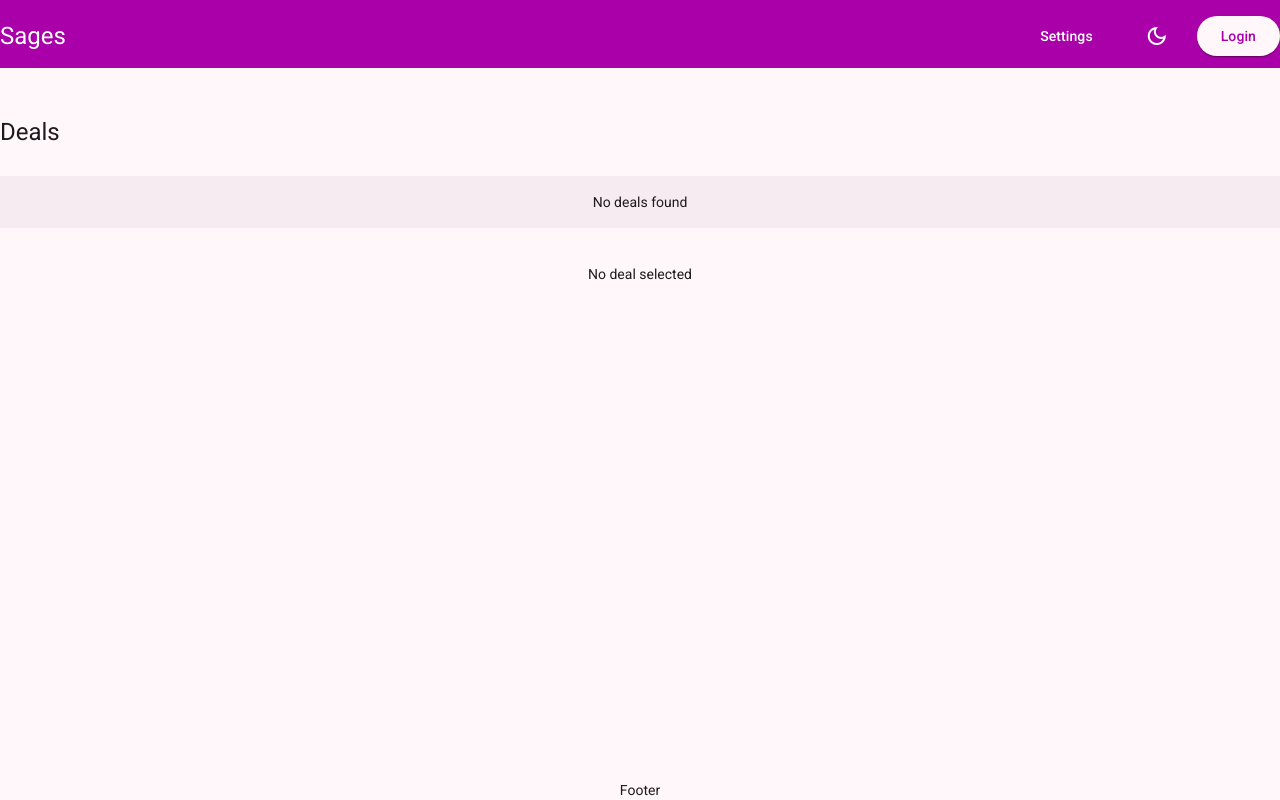
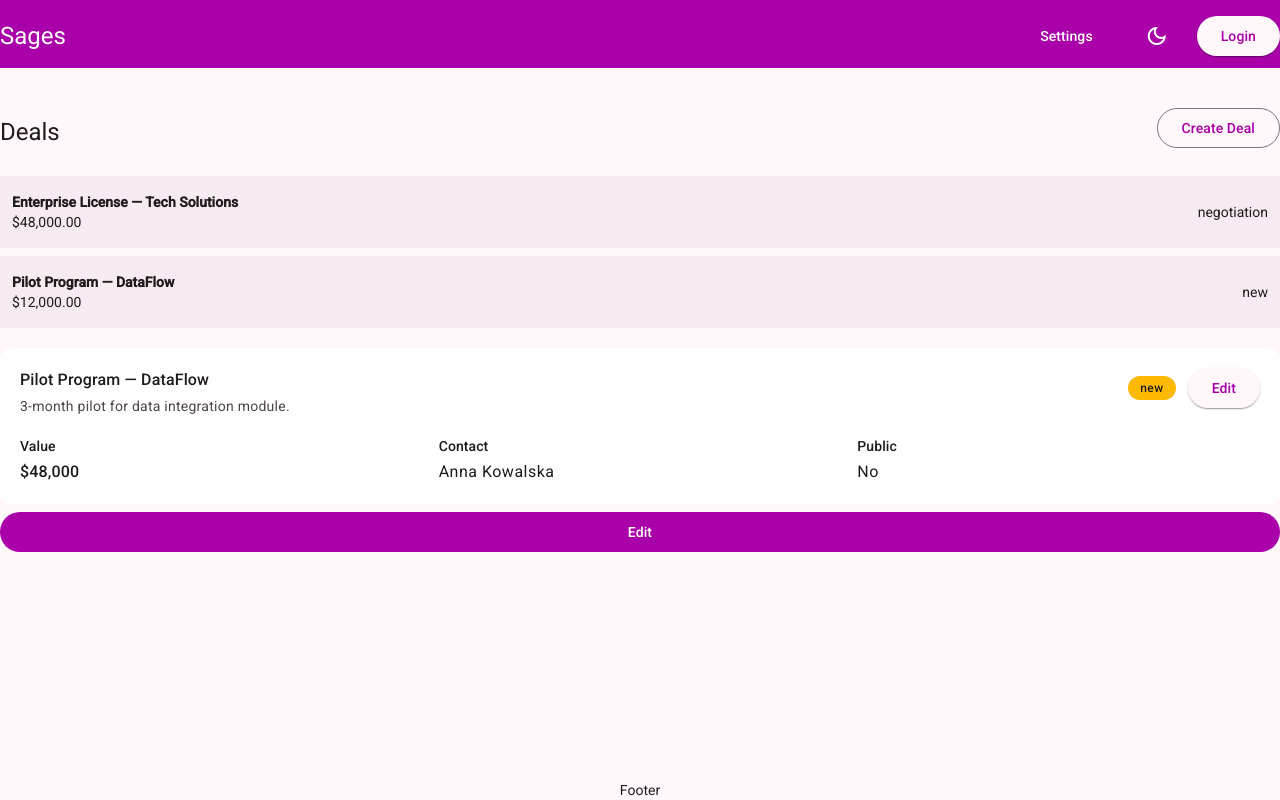
Before and after one commit to ev45ive/sages-angular-open-1026, an Angular app: page /deals in a window 1280 px wide. Built offline with nearby package versions, Linux system fonts and the light colour scheme.

Commit message:
<button mat-stroked-button (click)="createDeal()">Create Deal</button>

```diff
--- a/src/app/features/deals/pages/deals-search/deals-search.page.ts
+++ b/src/app/features/deals/pages/deals-search/deals-search.page.ts
@@ -1,4 +1,6 @@
 import { Component, computed, signal } from '@angular/core';
+import { MatBadge } from '@angular/material/badge';
+import { MatButton } from '@angular/material/button';
 import { mockDeals } from '@feature/deals/data/mock-deals';
 import { Deal } from '@feature/deals/model/deal';
 import { DealDetailsCard } from '@feature/deals/ui/deal-details-card/deal-details-card';
@@ -6,7 +8,7 @@ import { DealItemsList } from '@feature/deals/ui/deal-items-list/deal-items-list
 import { ExhaustivePipe } from '@shared/pipes/exhaustive-pipe';
 
 @Component({
-  imports: [DealDetailsCard, DealItemsList, ExhaustivePipe],
+  imports: [DealDetailsCard, DealItemsList, ExhaustivePipe, MatButton],
   selector: 'app-deals-search',
   styles: `
     :host {
@@ -14,12 +16,17 @@ import { ExhaustivePipe } from '@shared/pipes/exhaustive-pipe';
     }
   `,
   template: `
-    <!-- Effect - Consumer  -->
-    <!-- <h1>{{ selectedDeal().title }}</h1> -->
+    <!-- <button mat-stroked-button>Create Deal</button>
+    <button mat-raised-button>Create Deal</button>
+    <button mat-flat-button>Create Deal</button> -->
 
     <!-- .grid.grid-cols-2.gap-md>.grid.gap-md*2 -->
     <div class="grid sm:grid-cols-[minmax(200px,1fr)_2fr] gap-md">
-      <h1 class="text-2xl leading-loose col-span-full">Deals</h1>
+      <div class="flex justify-between col-span-full">
+        <h1 class="text-2xl leading-loose ">Deals</h1>
+
+        <button mat-stroked-button (click)="createDeal()">Create Deal</button>
+      </div>
 
       <div class="grid gap-sm">
         <app-deal-items-list [items]="dealsList()" />
@@ -31,12 +38,17 @@ import { ExhaustivePipe } from '@shared/pipes/exhaustive-pipe';
         @switch (activeMode) {
           @case ('details') {
             <app-deal-details-card [deal]="selectedDeal()" />
+            <button mat-flat-button>Edit</button>
           }
           @case ('editor') {
             <!--  -->
+            edit mode
+            <button mat-flat-button>Cancel</button>
           }
           @case ('creator') {
             <!--  -->
+            Create mode
+            <button mat-flat-button>Cancel</button>
           }
           @default {
             {{ activeMode | exhaustive: 'Invalid Mode :' + activeMode }}
@@ -48,9 +60,12 @@ import { ExhaustivePipe } from '@shared/pipes/exhaustive-pipe';
 })
 export class DealsSearchPage {
   mode = signal<'details' | 'editor' | 'creator'>('details');
+  createDeal() {
+    this.mode.set('creator');
+  }
 
   selectedDealId = signal('d2');
-  dealsList = signal<Deal[]>([]);
+  dealsList = signal<Deal[]>(mockDeals);
 
   // selectedDeal = signal<Deal>(mockDeals[0]);
 
```
